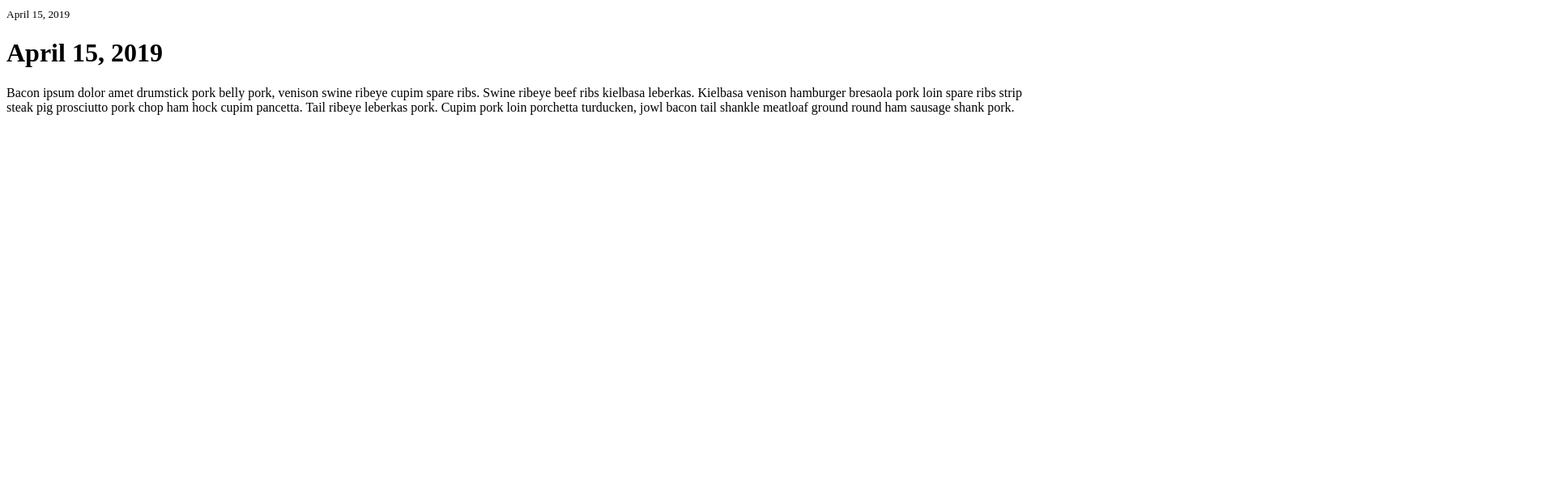
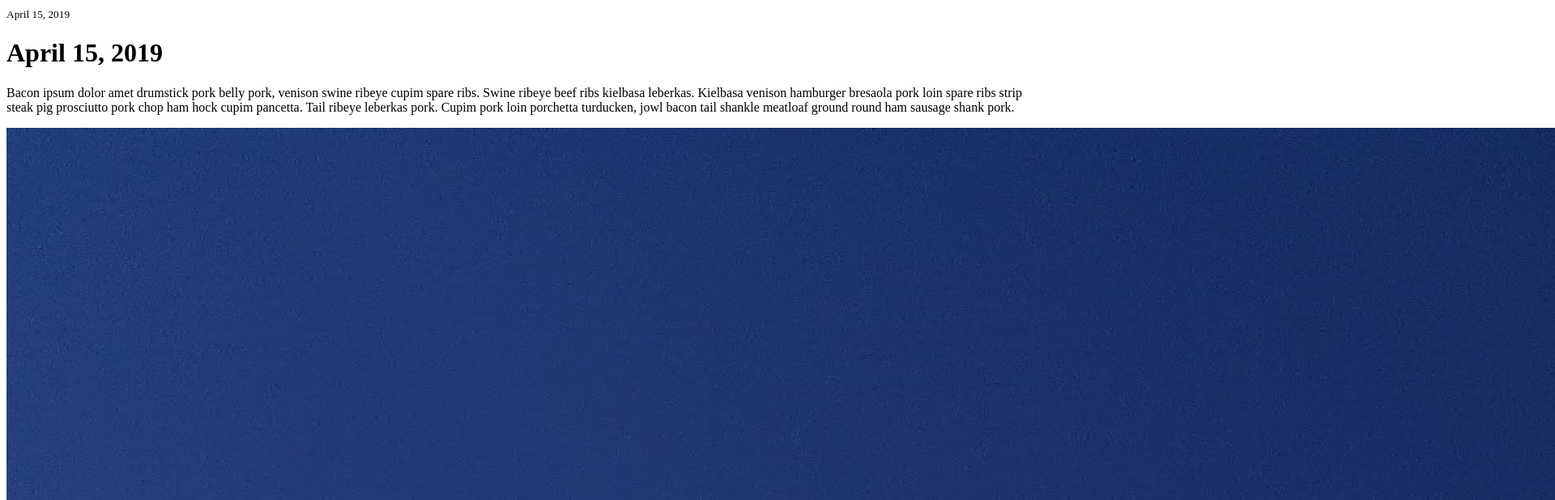
Before and after one commit to blorriman/levelupgatsby2, a Gatsby site: page /posts/april-15-2019/ in a window 1280 px wide. Shown: the top 618 px of the page at 81% size, 1920 px wide, since content can reach past the window. Built offline with nearby package versions, Linux system fonts and the light colour scheme; Gatsby itself is replaced by a stand-in of ours.

Commit message:
Update Posts “april-15-2019”

```diff
--- a/src/posts/april-15-2019.md
+++ b/src/posts/april-15-2019.md
@@ -4,3 +4,5 @@ date: '2019-04-15'
 image: /assets/20190330_101234.jpg
 ---
 Bacon ipsum dolor amet drumstick pork belly pork, venison swine ribeye cupim spare ribs. Swine ribeye beef ribs kielbasa leberkas. Kielbasa venison hamburger bresaola pork loin spare ribs strip steak pig prosciutto pork chop ham hock cupim pancetta. Tail ribeye leberkas pork. Cupim pork loin porchetta turducken, jowl bacon tail shankle meatloaf ground round ham sausage shank pork.
+
+![](/assets/20190330_101234.jpg)
```
